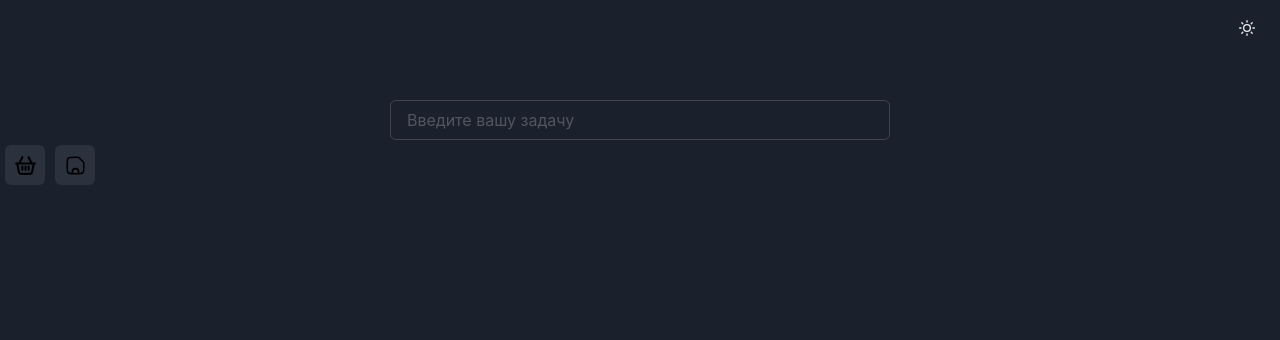
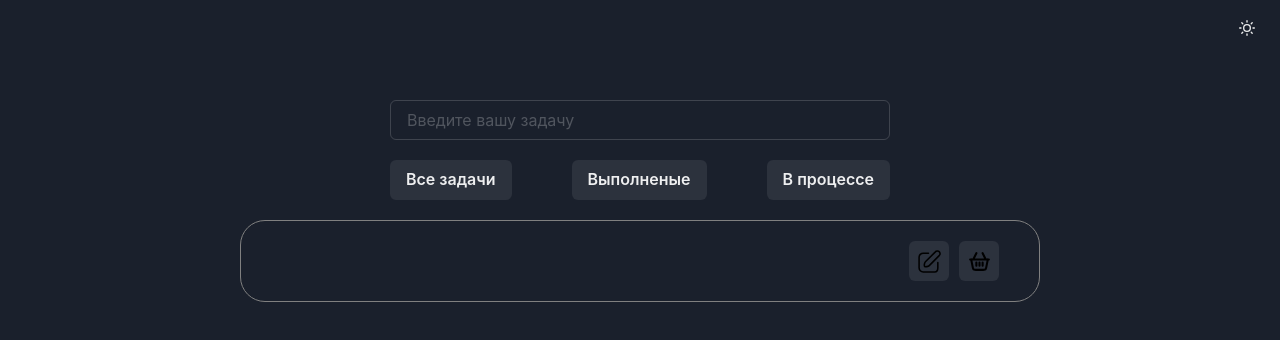
Before and after one commit to MrTomMus/todo_list, a React (Vite) app: page / in a window 1280 px wide. Shown: the top 340 px of the page. Built offline with nearby package versions, Linux system fonts and the light colour scheme.

Commit message:
feat/added task component

```diff
--- /dev/null
+++ b/src/features/Task/index.ts
@@ -0,0 +1 @@
+export { Task } from "./ui/Task"
--- /dev/null
+++ b/src/features/Task/ui/Task.tsx
@@ -0,0 +1,31 @@
+import { Box, Flex } from "@chakra-ui/react"
+import { IconButton } from "../../../shared/components/IconButton"
+import edit from "../../../shared/assets/icons/edit.svg"
+import basket from "../../../shared/assets/icons/basket.svg"
+
+interface TaskProps {
+    title: string,
+}
+
+export const Task = ({ title }: TaskProps) => {
+    return (
+        <Flex
+            maxW="800px"
+            w="100%"
+            border="1px solid gray"
+            borderRadius="25px"
+            align="center"
+            justify="space-between"
+            p="15px 35px"
+            boxSizing="border-box"
+            >
+            <Box maxW="600px" w="100%" wordBreak="normal">
+            {title}
+            </Box>
+            <Flex>
+                <IconButton imgSrc={edit} />
+                <IconButton imgSrc={basket} />
+            </Flex>
+        </Flex>
+    )
+}
--- a/src/features/Todo-list/ui/Todo-list.tsx
+++ b/src/features/Todo-list/ui/Todo-list.tsx
@@ -1,6 +1,7 @@
-import { Box, Flex, IconButton, Input, useColorMode } from "@chakra-ui/react"
+import { Box, Button, Flex, IconButton, Input, useColorMode } from "@chakra-ui/react"
 import { MoonIcon, SunIcon } from "@chakra-ui/icons";
 import { useState } from "react";
+import { Task } from "../../Task";
 
 export const TodoList = () => {
 
@@ -17,9 +18,16 @@ export const TodoList = () => {
                 icon={colorMode === "dark" ? <SunIcon /> : <MoonIcon />}
                 onClick={toggleColorMode}
                 variant="ghost" />
-            <Flex p="100px 50px 0 50px" justify="center">
+            <Flex gap="20px" p="100px 50px 0 50px" direction="column" justify="center" align="center">
                 <Input onChange={(e) => setValue(e.currentTarget.value)} maxW="500px" placeholder="Введите вашу задачу" value={value} />
+                <Flex maxW="500px" w="100%" justify="space-between">
+                    <Button>Все задачи</Button>
+                    <Button>Выполненые</Button>
+                    <Button>В процессе</Button>
+                </Flex>
+                <Task />
             </Flex>
+
         </Box>
     )
 }
--- a/src/main.tsx
+++ b/src/main.tsx
@@ -1,7 +1,8 @@
 import { ChakraProvider, ColorModeScript, extendTheme } from '@chakra-ui/react'
 import { StrictMode } from 'react'
 import { createRoot } from 'react-dom/client'
-import App from './App.tsx'
+import App from './App';
+
 
 
 const theme = extendTheme({
--- a/src/pages/todo-page/ui/Todo-page.tsx
+++ b/src/pages/todo-page/ui/Todo-page.tsx
@@ -1,8 +1,5 @@
 import { Box } from "@chakra-ui/react"
 import { TodoList } from "../../../features/Todo-list" // TODO Исправить путь на абсолютный
-import basket from "../../../shared/assets/icons/basket.svg"
-import save from "../../../shared/assets/icons/save.svg"
-import { IconButton } from "../../../shared/components/IconButton"
 
 
 
@@ -15,8 +12,6 @@ export const TodoPage = () => {
     return (
         <Box>
             <TodoList />
-            <IconButton imgSrc={basket} hundleButton={hundleButton} />
-            <IconButton imgSrc={save} hundleButton={hundleButton} />
         </Box>
 
     )
--- a/src/shared/components/IconButton/ui/IconButton.tsx
+++ b/src/shared/components/IconButton/ui/IconButton.tsx
@@ -1,8 +1,8 @@
 import { Box, Button, Image } from "@chakra-ui/react"
 
 interface IconButton {
-    imgSrc?: string, // TODO Разобратсья в типизации
-    hundleButton: (type:string) => void,
+    imgSrc: string, // TODO Разобратсья в типизации
+    hundleButton?: (type:string) => void,
 }
 
 export const IconButton = ({imgSrc, hundleButton, }:IconButton) => {
```
Also changed, not shown: 1 other file (tests, documents, lock files or other folders).
